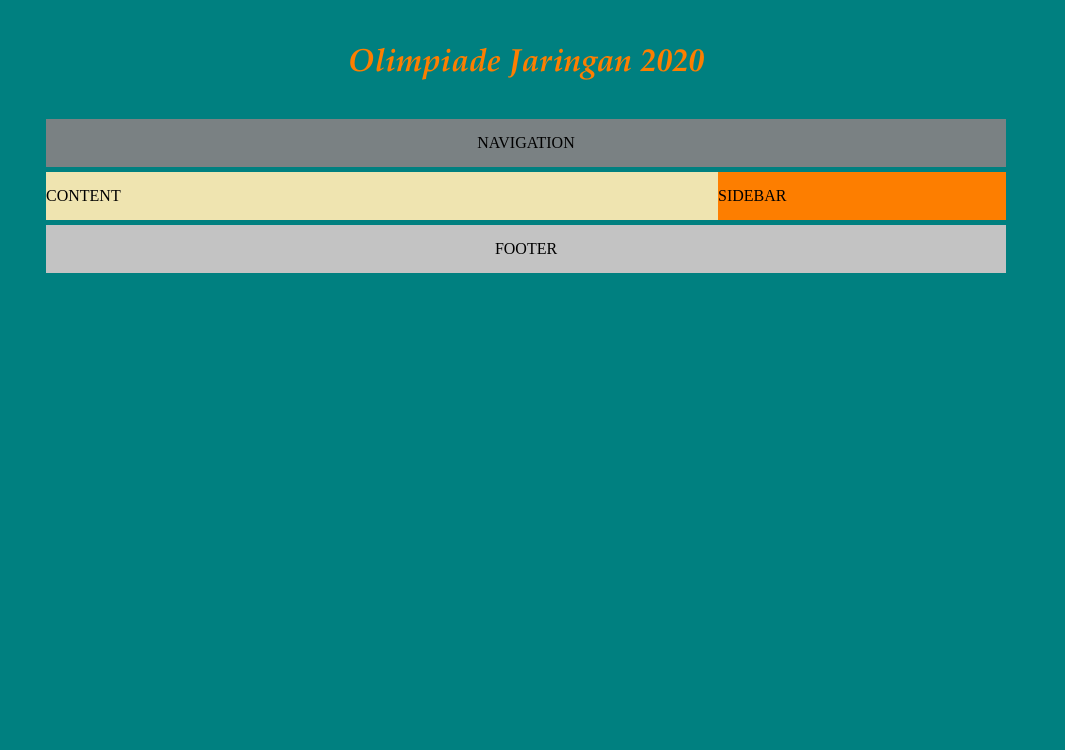
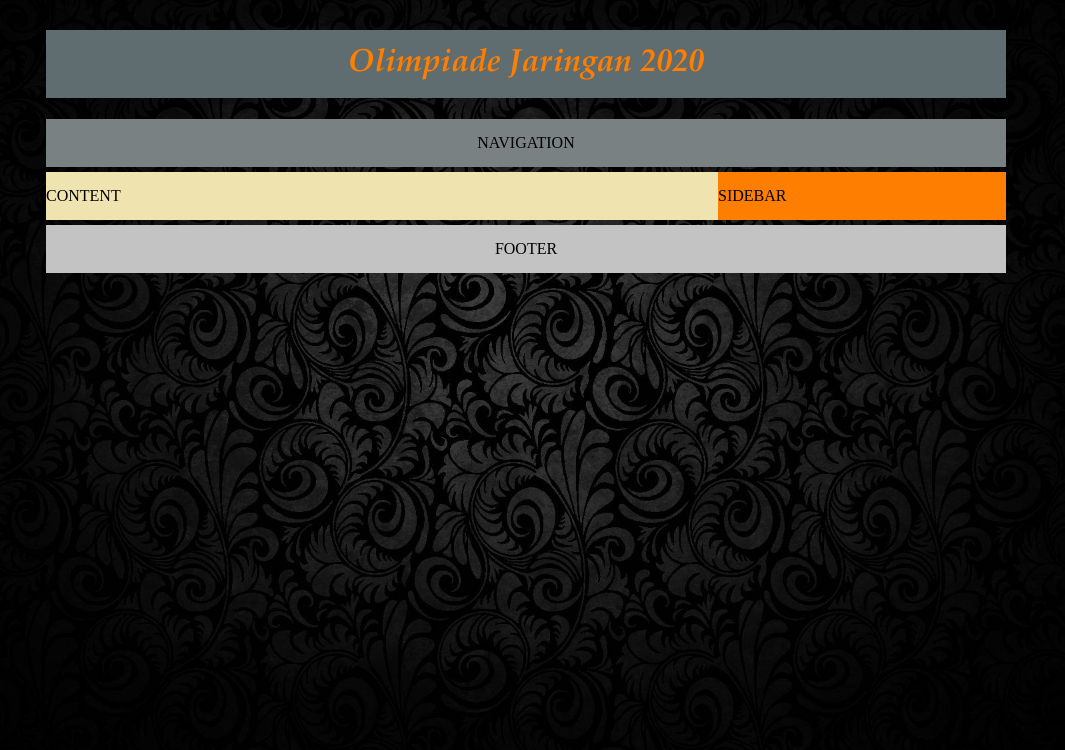
Before and after one commit to RichiMaulana/aws-amplify-static-web, a plain HTML site: page index.html in a window 1280 px wide. Shown: the whole page, without its empty margins (114-1179 px from the left). Drawn offline with Linux system fonts and the light colour scheme.

Commit message:
beta version 1.1

```diff
--- a/layout.css
+++ b/layout.css
@@ -1,7 +1,8 @@
 body {
     width: 960px;
     margin: 30px auto;
-    background-color: teal;
+    background-image: url(bg1.jpg);
+    background-size: 100%;
 }
 
 main {
@@ -19,8 +20,8 @@ main {
 
 .logo {
     width: 100%;
-    height: 100%;
-    background: transparent;
+    height: auto;
+    background: #5f6c70;
     text-align: center;
     font-family: Garamond, Lora, serif;
     font-style: italic;
```
